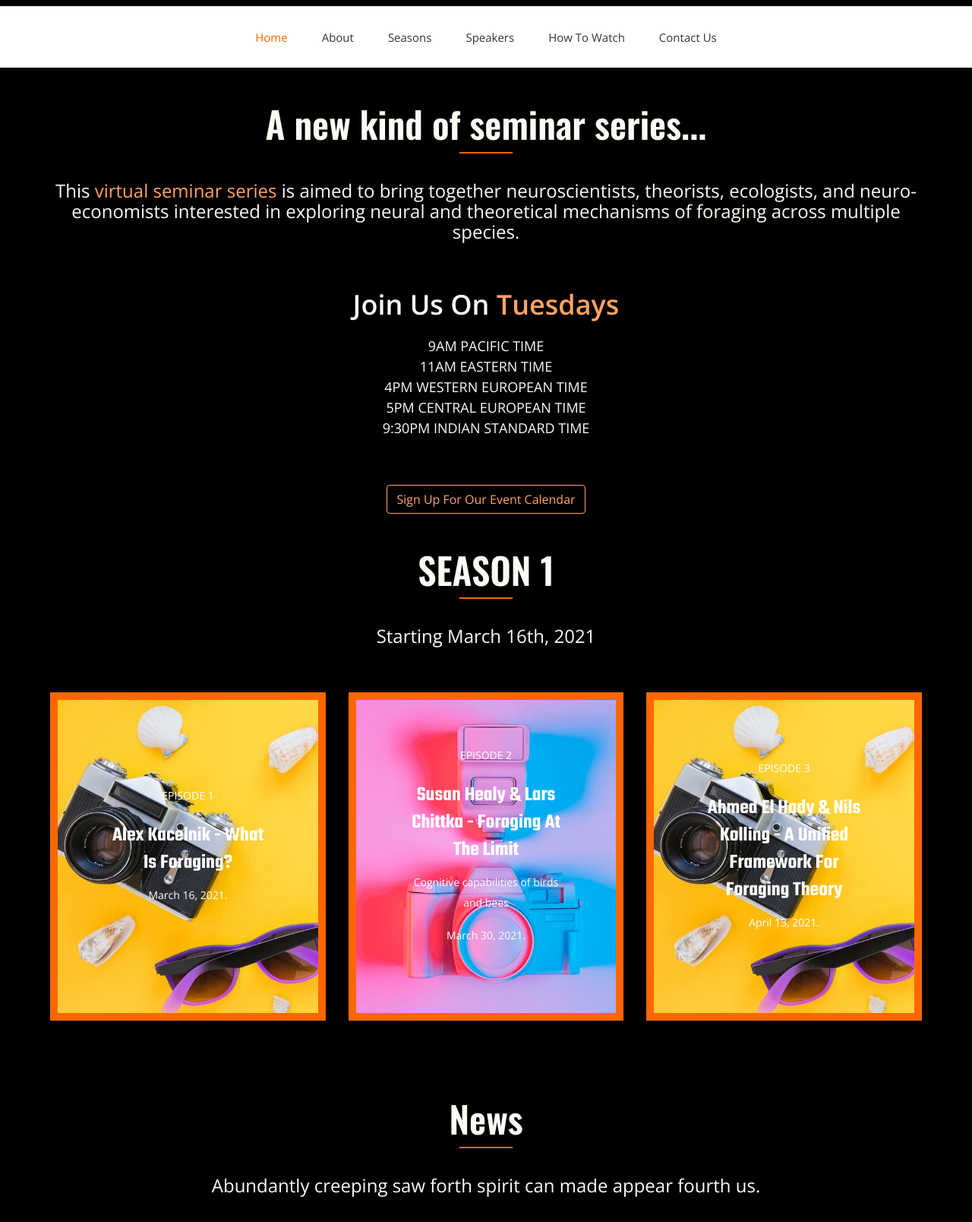
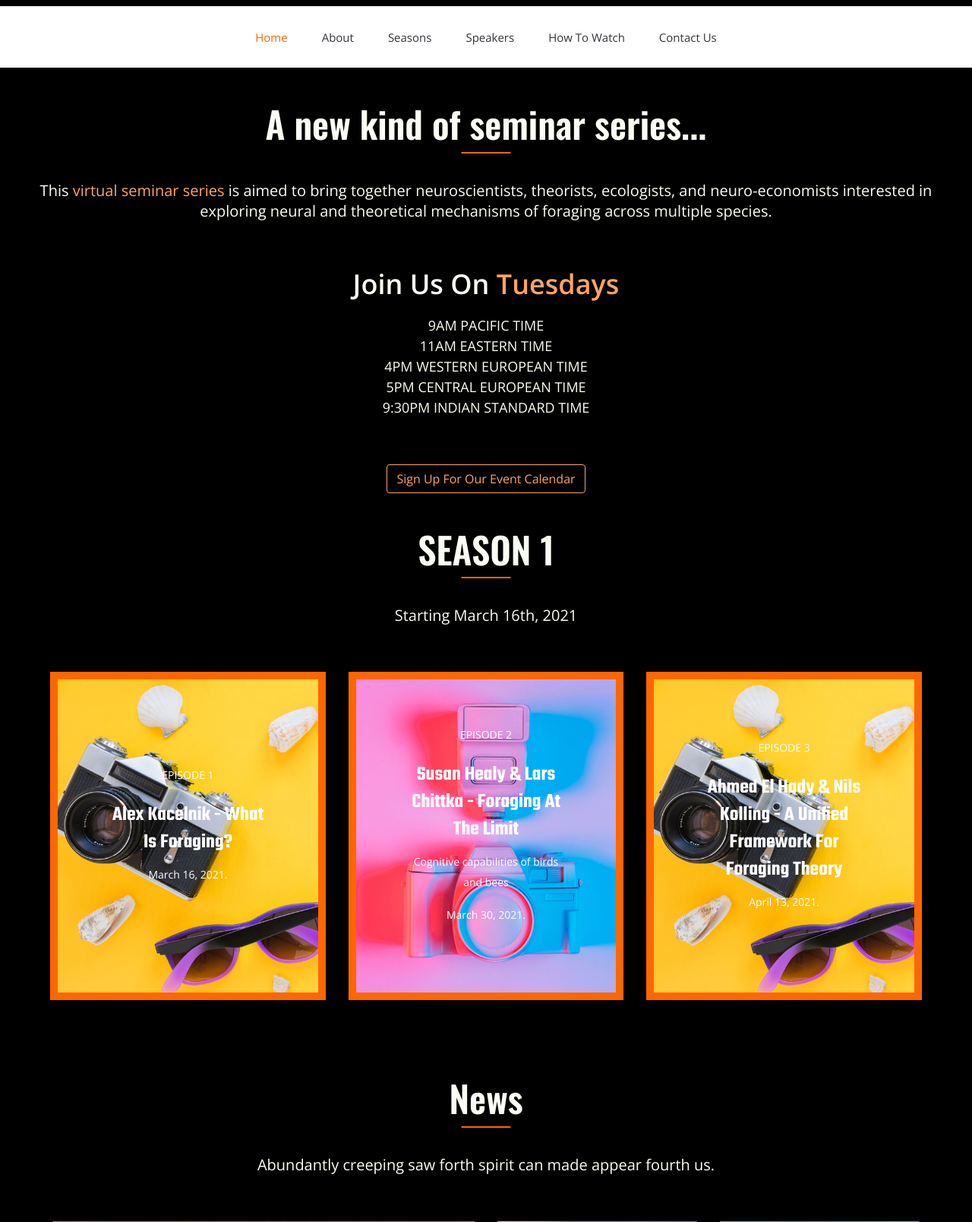
Before and after one commit to future-of-foraging-seminars/future-of-foraging-seminars.github.io, a PHP site: page / in a window 1280 px wide. Shown: the part 193-1801 px from the top of the page at 76% size. Run offline with PHP 8.4, Linux system fonts and the light colour scheme.

Commit message:
tweaking font sizes a little

```diff
--- a/css/style.css
+++ b/css/style.css
@@ -85,7 +85,7 @@ a {
     .area-heading h3:after {
       content: '';
       position: absolute;
-      width: 70px;
+      width: 65px;
       height: 2px;
       background: #ff6600;
       left: 50%;
@@ -95,7 +95,7 @@ a {
     margin-top: 45px;
     color: #FAFDF3;
     font-family: "Open Sans", sans-serif;
-    font-size: 24px; }
+    font-size: 20px; }
     .area-heading li {
       color: #FAFDF3;
       font-family: "Open Sans", sans-serif;
@@ -476,7 +476,7 @@ ul {
   display: inline-block;
   color: #2a2a2a;
   font-weight: 500;
-  font-size: 12px;
+  font-size: 16px;
   text-transform: uppercase;
   outline: none; }
 
@@ -497,7 +497,7 @@ ul {
   color: #333;
   transition: 0.3s;
   display: block;
-  font-size: 12px;
+  font-size: 14px;
   text-transform: none; }
 
 .nav-menu ul li:hover > a {
```
